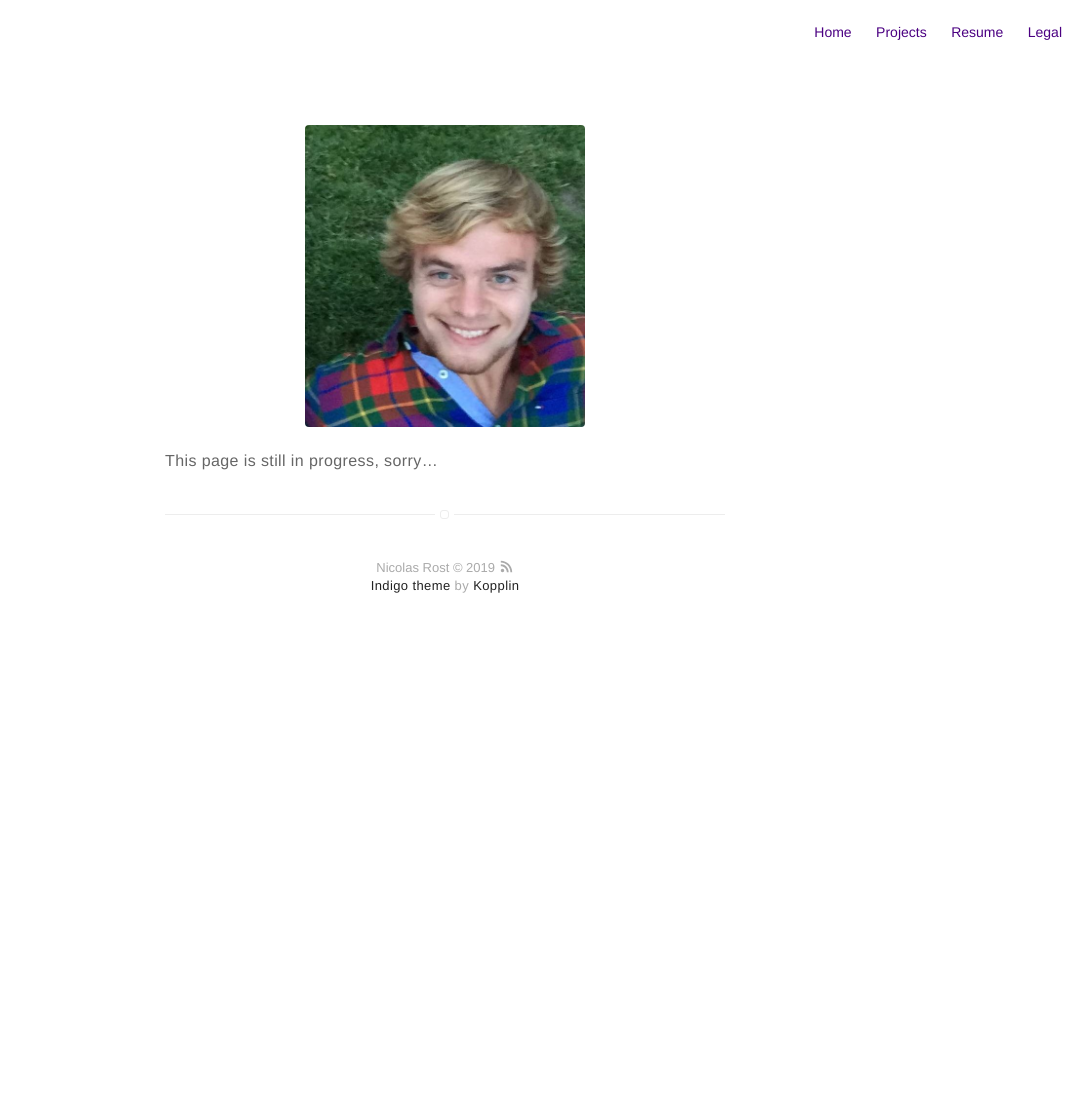
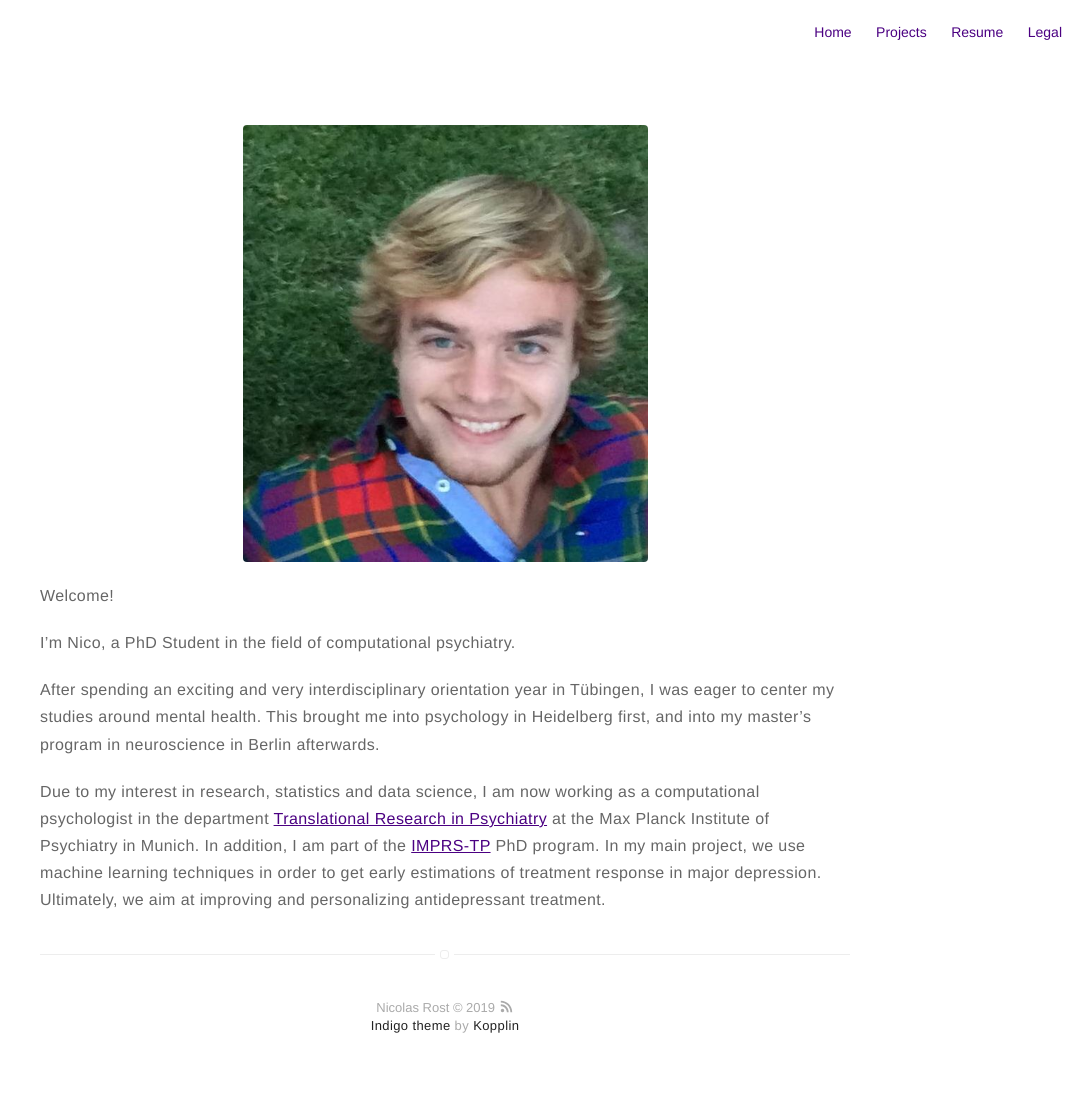
Before and after one commit to nicorost/nicorost.github.io, a Jekyll site: the page built from about.md, in a window 1280 px wide. Shown: the whole page, without its empty margins (195-1280 px from the left). Built offline with Jekyll 4.4.1, drawn with Linux system fonts in a browser that asks for light colours; before the commit the page ends 900 px from its top, so only the background shows below that.

Commit message:
about page added

```diff
--- a/_config.yml
+++ b/_config.yml
@@ -67,7 +67,7 @@ authors:
 # do you want a larger site? change the option below
 # options: [normal, large] | default: normal
 # normal = 560px / large = 810px
-width: normal
+width: large
 
 # if you don't need pagination, comment the *paginate* configs below
 # paginate: 5
--- a/about.md
+++ b/about.md
@@ -4,4 +4,13 @@ layout: page
 ---
 ![Profile Image]({{ site.url }}/{{ site.picture }})
 
-This page is still in progress, sorry...
+Welcome!
+
+I'm Nico, a PhD Student in the field of computational psychiatry.
+
+After spending an exciting and very interdisciplinary orientation year in Tübingen, I was eager to center my studies around mental health.
+This brought me into psychology in Heidelberg first, and into my master's program in neuroscience in Berlin afterwards.
+
+Due to my interest in research, statistics and data science, I am now working as a computational psychologist in the department [Translational Research in Psychiatry](https://www.psych.mpg.de/1495955/binder)
+at the Max Planck Institute of Psychiatry in Munich. In addition, I am part of the [IMPRS-TP](https://www.imprs-tp.mpg.de/) PhD program. In my main project, we use
+machine learning techniques in order to get early estimations of treatment response in major depression. Ultimately, we aim at improving and personalizing antidepressant treatment.
```
